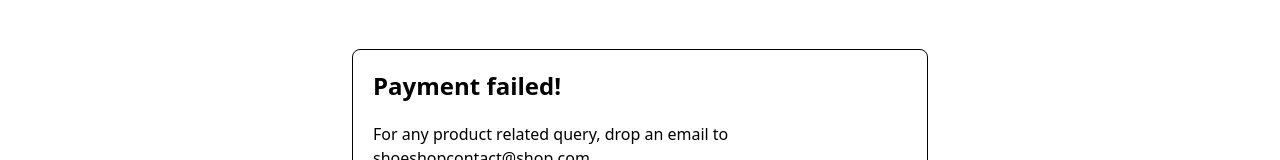
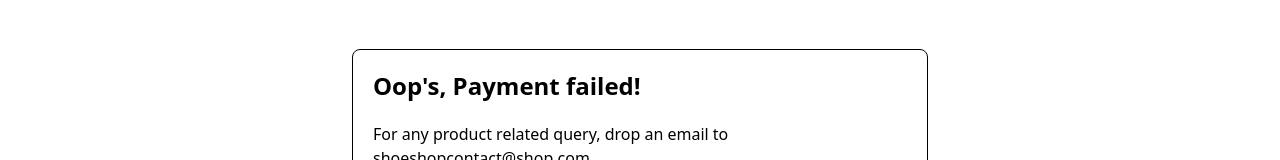
Before and after one commit to NavinLamsal/ecommerce-frontend, a Next.js app: page /failed in a window 1280 px wide. Shown: the part 343-503 px from the top of the page. Built offline with nearby package versions, Linux system fonts and the light colour scheme; no server answers.

Commit message:
just testing

```diff
--- a/pages/failed.js
+++ b/pages/failed.js
@@ -7,7 +7,7 @@ const Failed = () => {
         <div className="min-h-[650px] flex items-center">
             <Wrapper>
                 <div className="max-w-xl rounded-lg p-5 border border-black mx-auto flex flex-col">
-                    <div className="text-2xl font-bold">Payment failed!</div>
+                    <div className="text-2xl font-bold"> Oop's, Payment failed!</div>
                     <div className="text-base mt-5">
                         For any product related query, drop an email to
                     </div>
```
